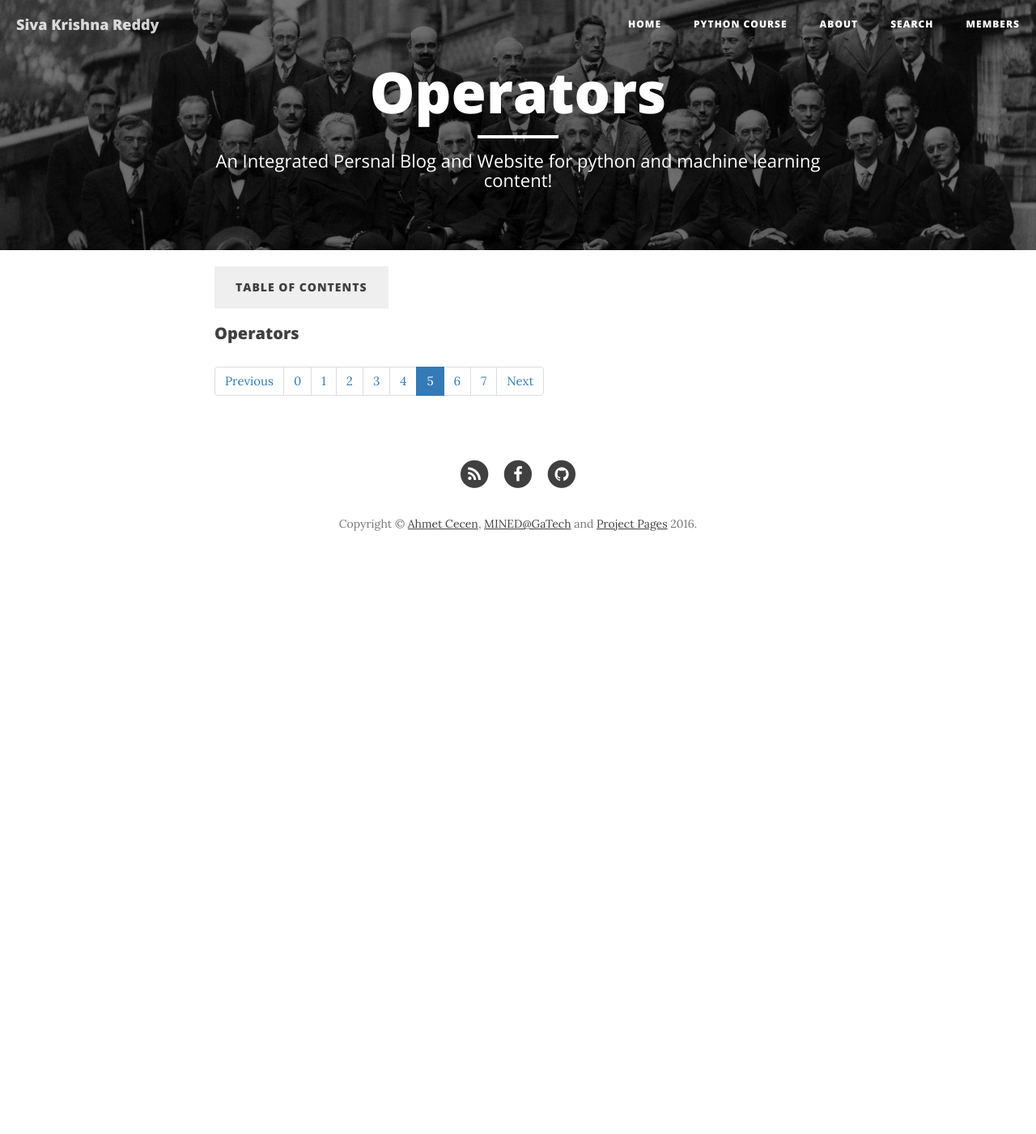
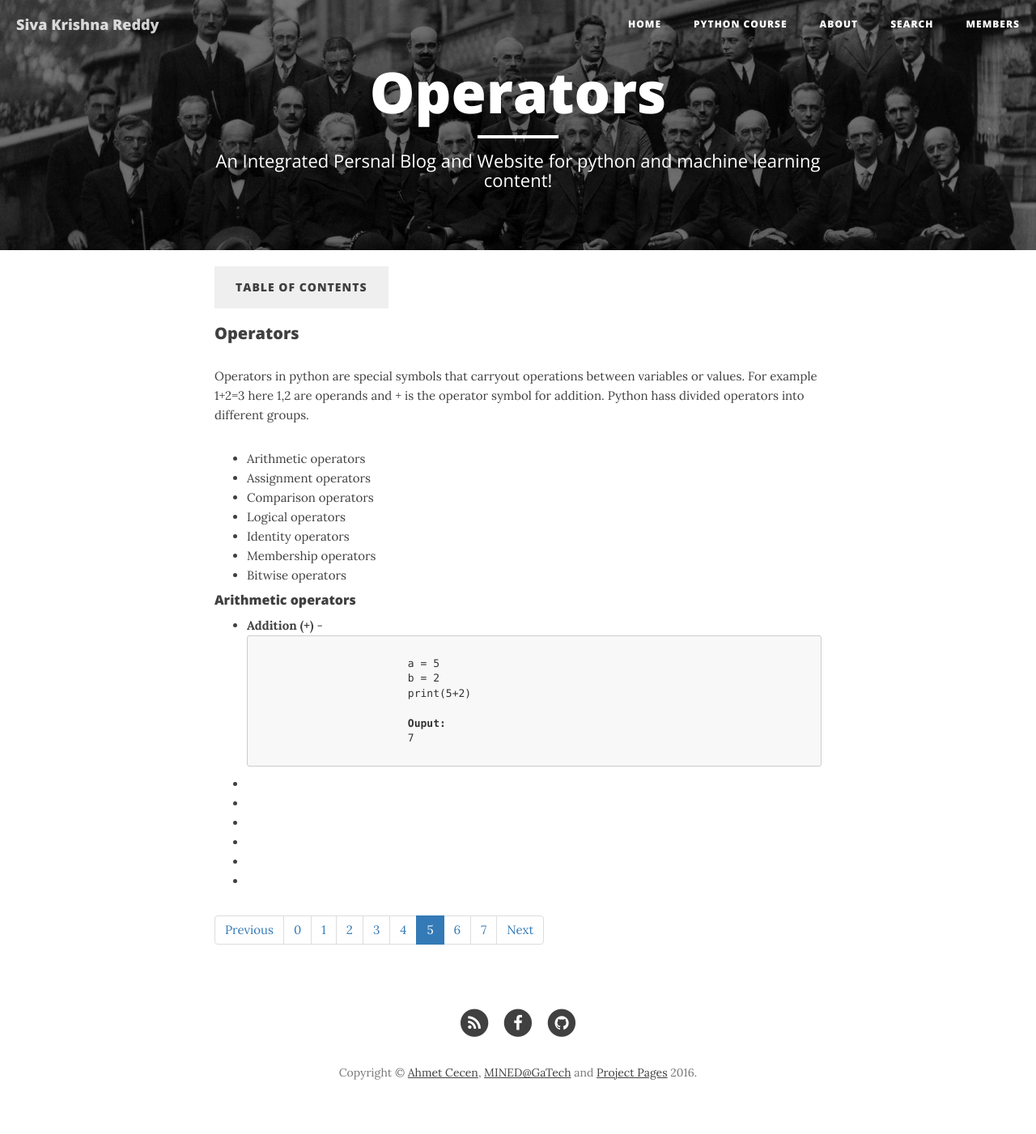
Before and after one commit to sivakrishna383/sivakrishna383.github.io, a Jekyll site: the page built from pages/operators5.md, in a window 1280 px wide. Shown: the whole page at 81% size. Built offline with Jekyll 4.4.1, drawn with Linux system fonts in a browser that asks for light colours; nearby versions of some CDN libraries; before the commit the page ends 900 px from its top, so only the background shows below that.

Commit message:
Update operators5.md

```diff
--- a/pages/operators5.md
+++ b/pages/operators5.md
@@ -56,6 +56,38 @@ title: Operators
 
 <div class="maincontent">
   <h3>Operators</h3>
+  <p>Operators in python are special symbols that carryout operations between variables or values. For example 1+2=3 here 1,2 are operands and + is the operator symbol for addition. Python hass divided operators into different groups.</p>
+	<ul>
+		<li>Arithmetic operators</li>
+		<li>Assignment operators</li>
+		<li>Comparison operators</li>
+		<li>Logical operators</li>
+		<li>Identity operators</li>
+		<li>Membership operators</li>
+		<li>Bitwise operators</li>
+	</ul>
+  <h4>Arithmetic operators</h4>
+	<ul>
+		<li><b>Addition (+)</b> - <br />
+			<!--Code block -->
+			<figure class="highlight">
+			<pre><code class="language-python" data-lang="python">
+ 			a = 5
+			b = 2
+			print(5+2)<br />
+			<b>Ouput:</b>
+			7
+			</code></pre>
+			</figure>
+		</li>
+		<li><b></b></li>
+		<li><b></b></li>
+		<li><b></b></li>
+		<li><b></b></li>
+		<li><b></b></li>
+		<li><b></b></li>
+	</ul>
+
 
 
   <ul class="pagination justify-content-center">
```
